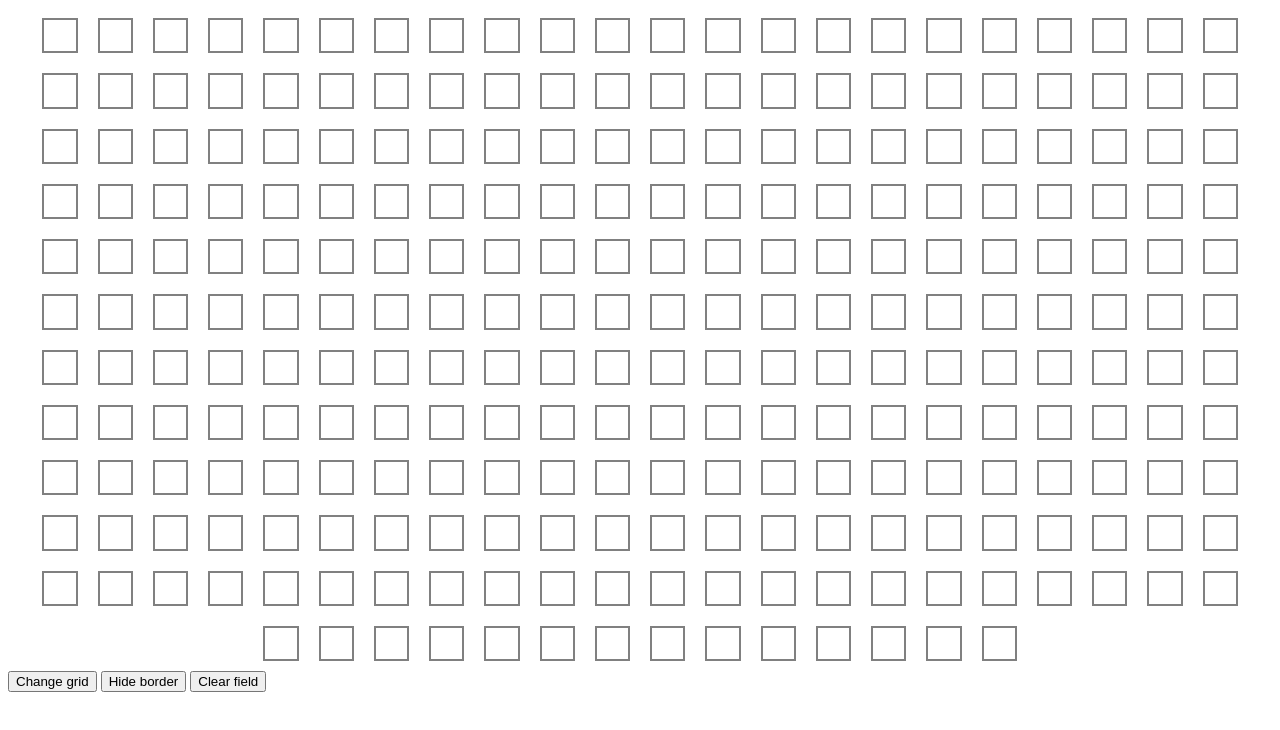
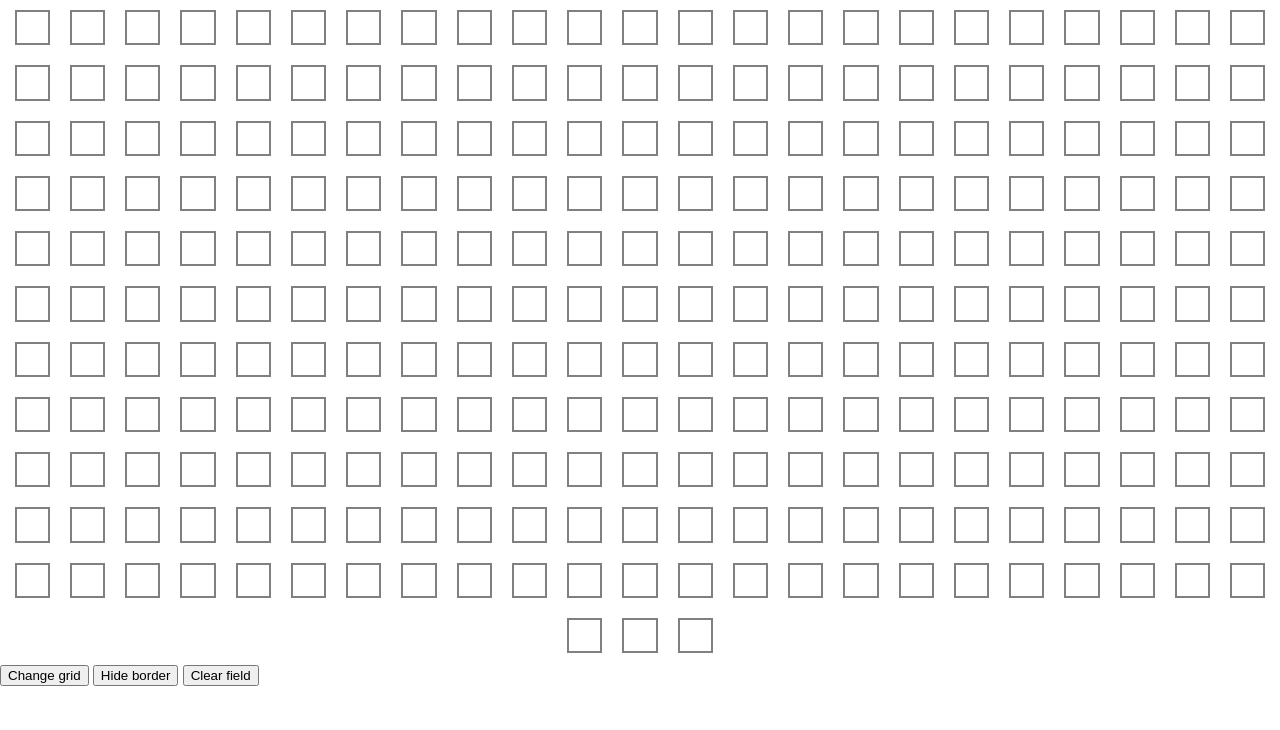
Before and after one commit to kirprkh/etch-a-sketch, a plain HTML site: page index.html in a window 1280 px wide. Drawn offline with Linux system fonts and the light colour scheme.

Commit message:
Add global styles

```diff
--- a/styles.css
+++ b/styles.css
@@ -1,3 +1,8 @@
+* body {
+    margin: 0;
+    font-family: system-ui, -apple-system, BlinkMacSystemFont, 'Segoe UI', Roboto, Oxygen, Ubuntu, Cantarell, 'Open Sans', 'Helvetica Neue', sans-serif;
+}
+
 .square {
     border: 2px solid gray;
     height: 55px;
```
